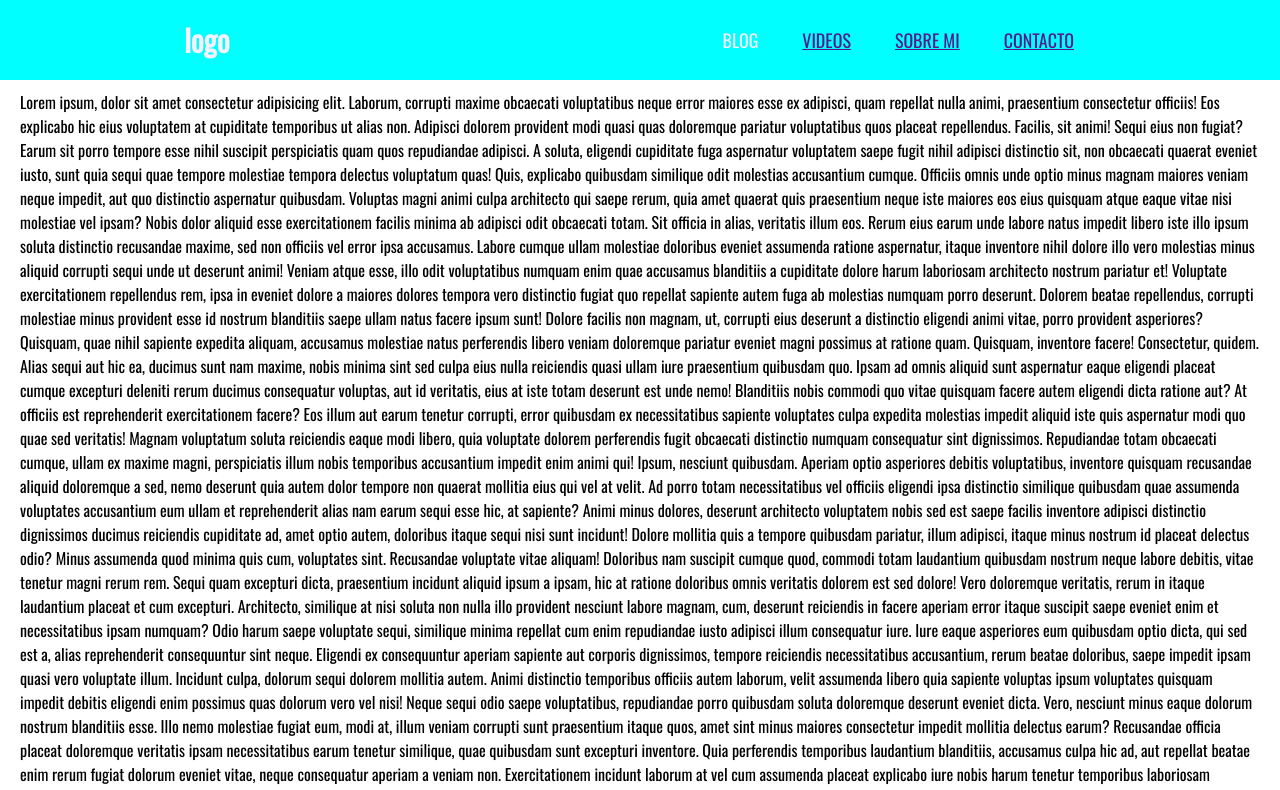
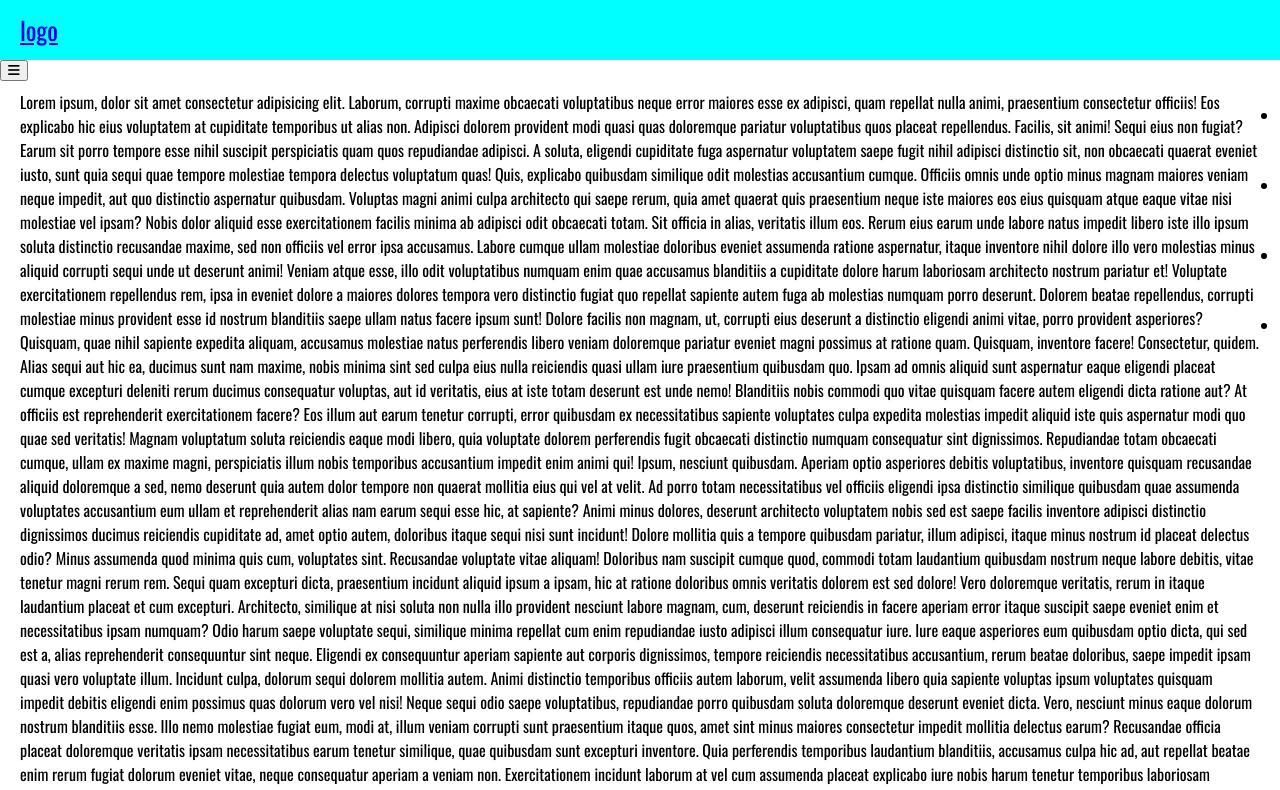
Before and after one commit to YECE45ADSO/proyecto, a plain HTML site: page index.html in a window 1280 px wide. Shown: the top 790 px of the page. Drawn offline with nearby package versions, Linux system fonts and the light colour scheme.

```diff
--- a/index.html
+++ b/index.html
@@ -9,16 +9,21 @@
     <link rel="preconnect" href="https://fonts.googleapis.com">
     <link rel="preconnect" href="https://fonts.gstatic.com" crossorigin>
     <link href="https://fonts.googleapis.com/css2?family=Oswald&display=swap" rel="stylesheet">
+    <script src="https://kit.fontawesome.com/1246e57a75.js" crossorigin="anonymous"></script>
+    <script defer src="index.js"></script>
 </head>
 <body>
     <header class="header">
         <nav class="nav">
             <a href="#" class="logo nav-link">logo</a>
+            <button class="nav-toggle">
+                <i class="fa-solid fa-bars"></i>
+            </button>
             <ul class="nav-menu">
-                <li class="nav-menu-item"><a href="" class="nav-menu-link nav-link">Blog</a></li>
-                <li class="nav-menu-item"><a href="" class="nav-menu-link">videos</a></li>
-                <li class="nav-menu-item"><a href="" class="nav-menu-link">sobre mi</a></li>
-                <li class="nav-menu-item"><a href="" class="nav-menu-link">contacto</a></li>
+                <li class="nav-menu-item"><a href="#" class="nav-menu-link nav-menu-link_active">Blog</a></li>
+                <li class="nav-menu-item"><a href="#" class="nav-menu-link nav-menu-link_active">videos</a></li>
+                <li class="nav-menu-item"><a href="#" class="nav-menu-link nav-menu-link_active">sobre mi</a></li>
+                <li class="nav-menu-item"><a href="#" class="nav-menu-link nav-menu-link_active">contacto</a></li>
             </ul>
         </nav>
     </header>
--- a/style.css
+++ b/style.css
@@ -16,37 +16,31 @@ body{
     left: 0;
 }
 
-.nav{
-display:flex;
-justify-content: space-between;
-max-width: 992px;
-margin: 0 auto;
+.logo{
+    font-size: 25px;
+    padding: 0 20px;
+    line-height: 60px;
 }
 
-.nav-link{
-    color: rgb(247, 240, 255);
-    text-decoration: none;
-}
-
-.logo{
-    font-size: 30px;
-    font-weight: bold;
-    padding: 0 40px;
-    line-height: 80px;
-}
 
 .nav-menu{
-    display: flex;
-    margin-right: 40px;
-    list-style: none;
+   flex-direction: column;
+    align-items: center;
+    margin-right: 20px;
+    background-color: #2c3e50;
+    position: fixed;
+    left: 0;
+    top: 60px;
+    width: 100%;
+    padding: 20px 0;
+    height: calc(100% - 60px);
+    overflow:-y auto;
+    left: 100%;
+    transition: 0.3s;
 }
 
 .nav-menu-item{
-    font-size: 18px;
-    margin: 0 10px;
-    line-height: 80px;
-    text-transform: uppercase;
-    width: max-content;
+  line-height: 70px;
 }
 
 .nav-menu-link{
@@ -55,7 +49,31 @@ margin: 0 auto;
 }
 
 
-.nav-menu-link:hover{
-    background-color: blue;
+.nav-menu-link:hover,
+.nav-menu-link_active{
+    background-color: #034574;
     transition: 0.5s;
 }
+
+.nav-toggle{
+    display: block;
+}
+
+
+.nav-menu_visible{
+
+}
+
+
+
+
+
+@media (max-width: 768px){
+  body{
+     padding-top: 70px;
+    }
+}
+
+.header{
+    height: 60px;
+}
```
